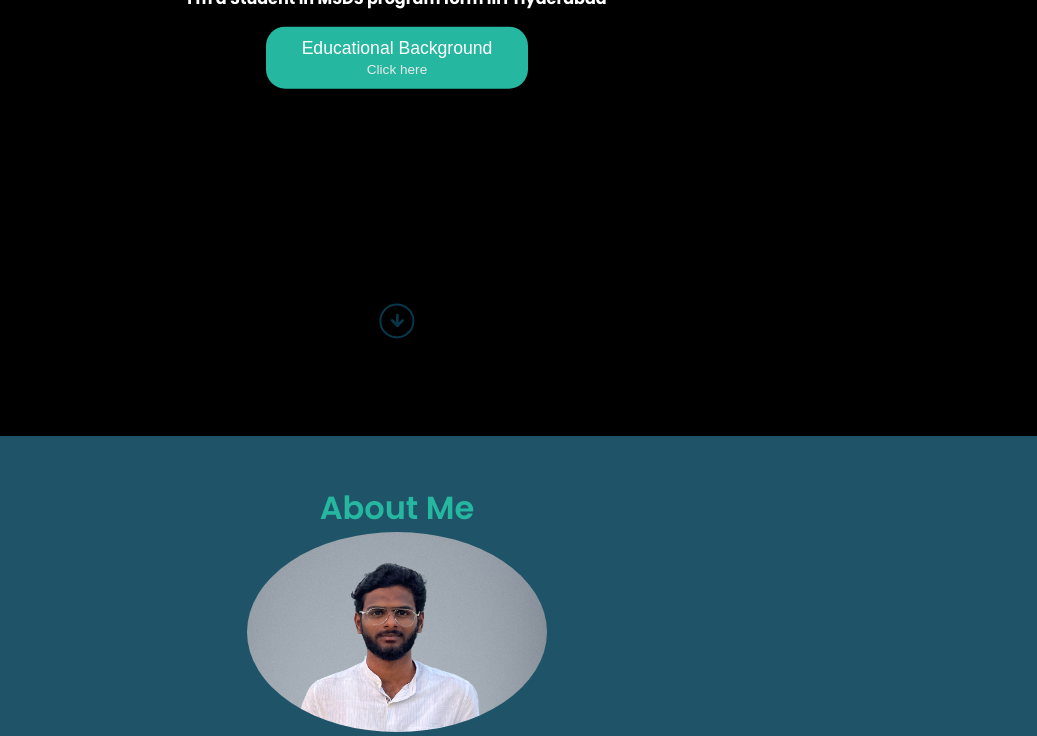
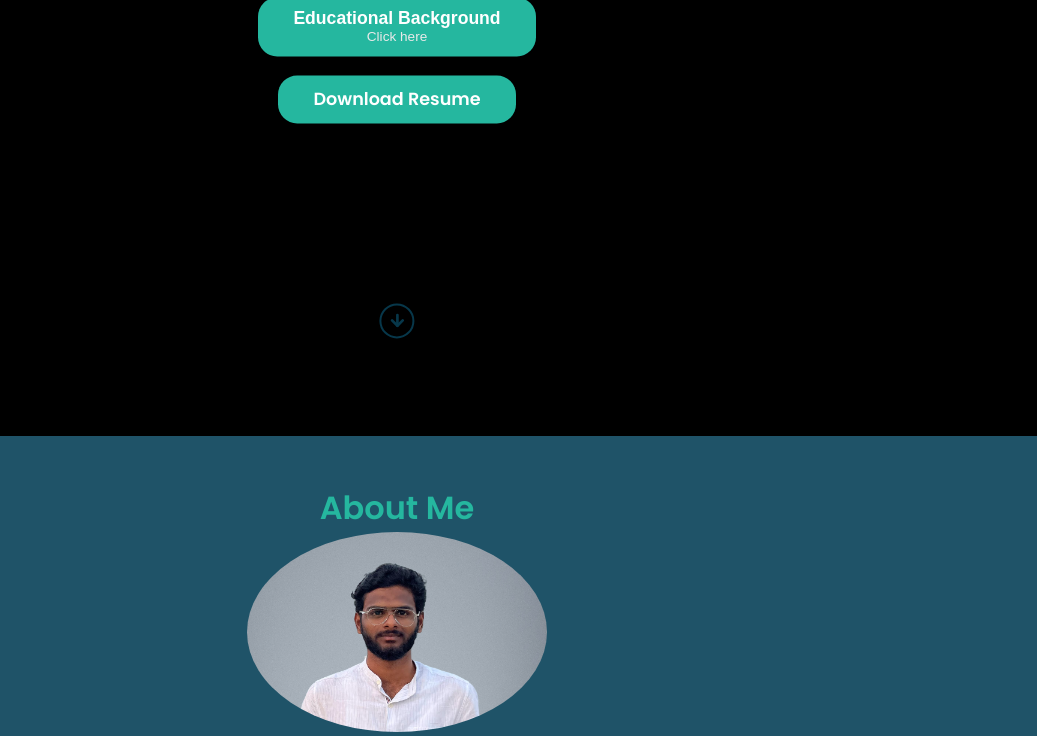
Before and after one commit to MokshithRao/My_Portfolio, a plain HTML site: page index.html in a window 1280 px wide. Shown: the part 364-1100 px from the top of the page, without its empty margins (243-1280 px from the left). Drawn offline with nearby package versions, Linux system fonts and the light colour scheme; a web font is replaced by a local one.

Commit message:
added resume download feature

```diff
--- a/index.html
+++ b/index.html
@@ -33,9 +33,11 @@
       <div class="name" style="display: flex; flex-direction: column; align-items: center;">
         <h1>Hi, I'm Mokshith Rao Kasuganti Venkata</h1>
         <h4>I'm a Student in MSDS program form IIIT Hyderabad</h4>
-        <button class="education-link" id="educationBtn" style="text-align:center; margin-top:1rem; margin-bottom:0.2rem; padding:0.7rem 2.2rem; font-size:1.1rem; border:none; border-radius:1.2rem; background:#25b79f; color:#fff; cursor:pointer; transition:background 0.2s; display:flex; flex-direction:column; align-items:center;">Educational Background
-          <span style="font-size:0.85rem; color:#e9e9e9; font-weight:400; margin-top:0.2rem;">Click here</span>
+        <button class="education-link" id="educationBtn">Educational Background<br>
+          <span style="font-size:0.85rem; color:#e9e9e9; font-weight:400; margin-top:0.2rem;">
+            Click here</span>
         </button>
+        <a href="Mokshith_Rao_resume.pdf" download class="download-resume-btn">Download Resume</a>
         <div id="education-card" class="education-card" style="margin-left:auto; margin-right:auto; position:relative;">
           <div class="education-cards-outer">
             <h3 style="text-align:center; margin-bottom: 1.5rem;">EDUCATION</h3>
--- a/style.css
+++ b/style.css
@@ -884,19 +884,26 @@ header {
 
 /* Education Card Styles */
 .education-link {
-  display: block;
-  color: var(--primary-green);
+  display: inline-block;
+  margin-top: 1.2rem;
+  padding: 0.7rem 2.2rem;
   font-size: 1.1rem;
-  margin: 5rem 0 0.5rem 0; /* Increased top margin to move oval button further down */
-  text-align: left;
+  border: none;
+  border-radius: 1.2rem;
+  background: var(--primary-green);
+  color: #fff;
+  text-align: center;
+  text-decoration: none;
+  font-weight: 600;
   cursor: pointer;
-  text-decoration: none; /* Remove underline */
-  transition: color 0.2s;
-  z-index: 1;
-  position: relative;
+  transition: background 0.2s, color 0.2s;
 }
-.education-link:hover {
-  color: var(--primary-orange);
+.education-link:hover, .education-link:focus {
+  background: var(--primary-blue);
+  color: #fff;
+  box-shadow: none;
+  transform: none;
+  outline: none;
 }
 /* Education popup main container */
 .education-card {
@@ -1007,3 +1014,22 @@ header {
   color: var(--primary-green);
   text-decoration: underline solid;
 }
+.download-resume-btn {
+  display: inline-block;
+  margin-top: 1.2rem;
+  padding: 0.7rem 2.2rem;
+  font-size: 1.1rem;
+  border: none;
+  border-radius: 1.2rem;
+  background: var(--primary-green);
+  color: #fff;
+  text-align: center;
+  text-decoration: none;
+  font-weight: 600;
+  cursor: pointer;
+  transition: background 0.2s, color 0.2s;
+}
+.download-resume-btn:hover, .download-resume-btn:focus {
+  background: var(--primary-blue);
+  color: #fff;
+}
```
Also changed, not shown: infy.png, 1 other file.
